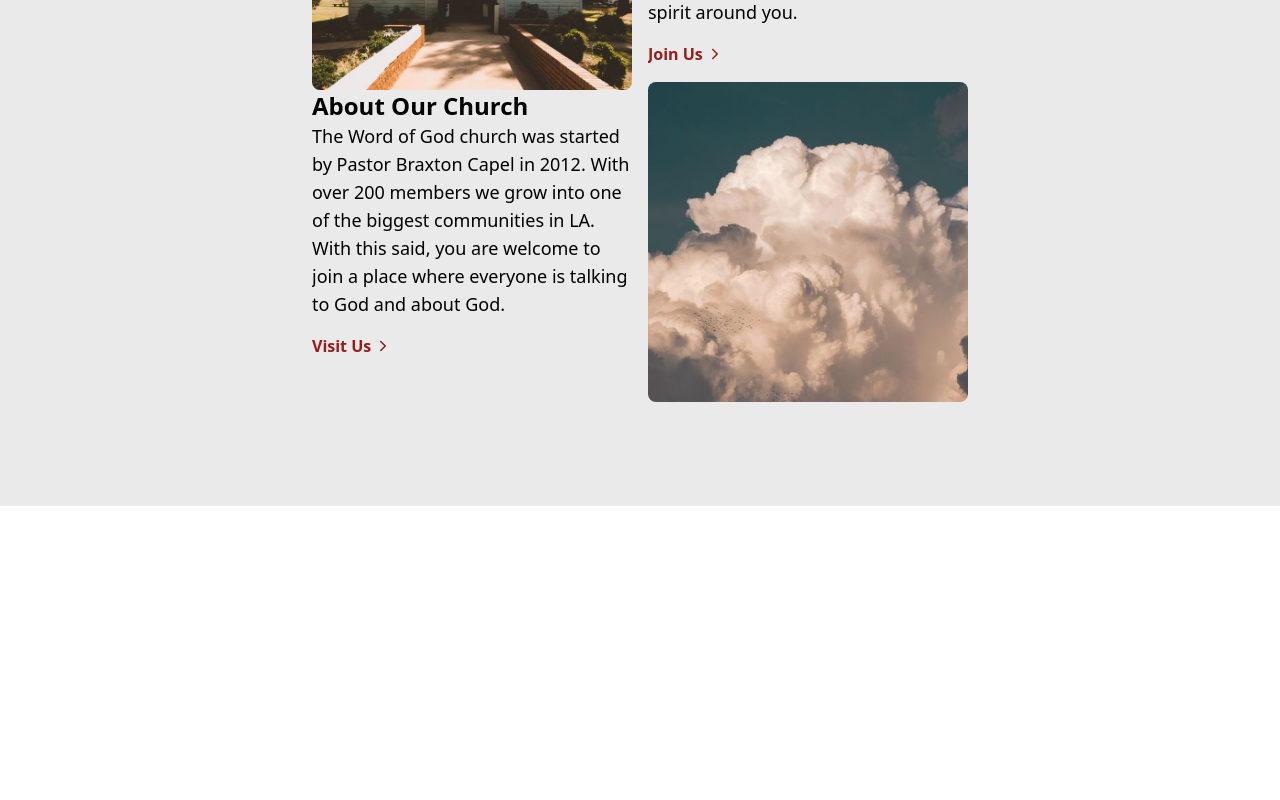
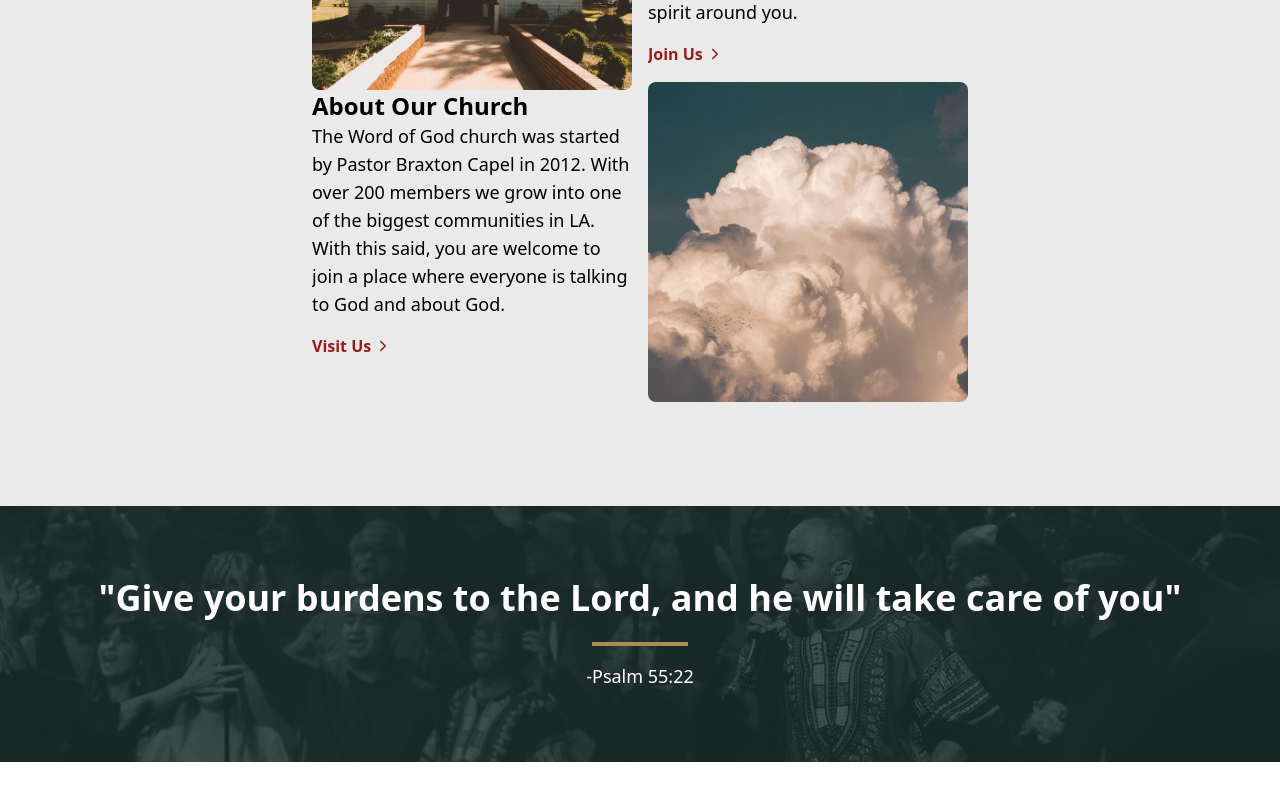
Before and after one commit to JuanDiRiv/IgleNextTailwind, a Next.js app: page / in a window 1280 px wide. Shown: the part 1824-2624 px from the top of the page. Built offline with nearby package versions, Linux system fonts and the light colour scheme.

Commit message:
Adding verse Section

```diff
--- a/src/components/About/About.tsx
+++ b/src/components/About/About.tsx
@@ -17,9 +17,8 @@ const Section: React.FC<SectionProps> = ({ imageSrc, imageAlt, title, descriptio
             <Image
                 src={imageSrc}
                 alt={imageAlt}
-                layout="fill"
-                objectFit="cover"
-                className='rounded-lg'
+                fill={true}
+                className='rounded-lg object-cover'
             />
         </div>
         <div className='pt-4 w-full lg:pt-0'>
--- a/src/components/Navbar/Navbar.tsx
+++ b/src/components/Navbar/Navbar.tsx
@@ -19,7 +19,7 @@ const Navbar: React.FC = () => {
   }, []);
 
   return (
-    <nav className={classNames('fixed w-full z-10 transition-colors duration-300', {
+    <nav className={classNames('fixed w-full z-20 transition-colors duration-300', {
       'bg-transparent': !isScrolled && !isOpen,
       'bg-greenDark': isScrolled || isOpen,
     })}>
--- /dev/null
+++ b/src/components/VerseReference/VerseReference.tsx
@@ -0,0 +1,16 @@
+import React from 'react'
+interface VerseBgProps {
+verse: string
+biblicalReference: string
+}
+function VerseReference({verse, biblicalReference}: VerseBgProps) {
+  return (
+    <div className="p-6 text-white z-10 relative " >
+      <h2 className='text-[1.7rem] font-bold text-center md:text-3xl lg:text-4xl'>{`"${verse}"`}</h2>
+      <div className='bg-customGold w-24 h-[4px]  mx-auto mt-6 mb-4'></div>
+      <p className='text-center font-light md:text-lg lg:text-lg'>{`-${biblicalReference}`}</p>
+    </div>
+  )
+}
+
+export default VerseReference
--- a/src/pages/index.tsx
+++ b/src/pages/index.tsx
@@ -3,6 +3,7 @@ import Navbar from '../components/Navbar/Navbar'
 import VideoDisplay from '@/components/VideoDisplay/VideoDisplay'
 import Head from 'next/head'
 import About from '@/components/About/About'
+import VerseReference from '@/components/VerseReference/VerseReference'
 
 
 function Home() {
@@ -41,6 +42,19 @@ function Home() {
           <About/>
         </div>
 
+
+        <div className='relative flex items-center justify-center bg-center bg-cover bg-[url("/bg-vers.jpg")] p-12'>
+          <div className='absolute inset-0 bg-gradient-to-r from-[rgba(25,45,44,0.8)] to-[rgba(25,45,44,0.8)]'></div>
+          <VerseReference
+            biblicalReference='Psalm 55:22'
+            verse='Give your burdens to the Lord, and he will take care of you'
+          />
+
+
+
+
+        </div>
+
       </main>
       <br /><br /><br /><br /><br /><br /><br /><br /><br /><br /><br /><br /><br /><br /><br /><br /><br /><br /><br /><br />
       <br /><br /><br /><br /><br /><br /><br /><br /><br /><br /><br /><br /><br /><br /><br /><br /><br /><br /><br /><br />
```
Also changed, not shown: public/bg-vers.jpg (added).
